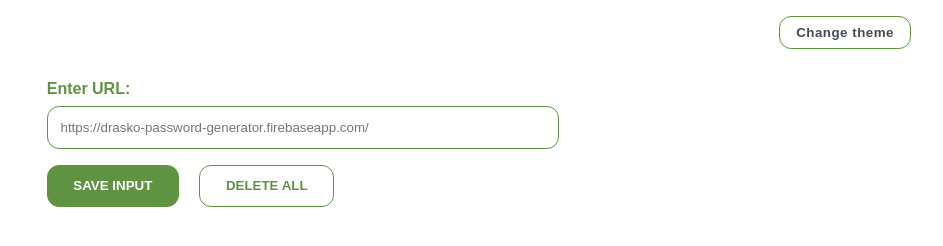
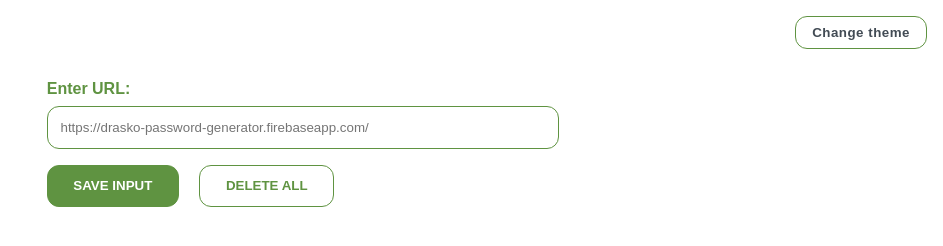
Before and after one commit to anamarijadraskovic/track_anything_pwa, a plain HTML site: page index.html in a window 1280 px wide. Shown: the whole page, without its empty margins (337-1280 px from the left). Drawn offline with Linux system fonts and the light colour scheme; no server answers.

Commit message:
Fix toggle button position

```diff
--- a/index.css
+++ b/index.css
@@ -102,7 +102,7 @@ a:hover {
 #change-theme-btn {
     position: absolute;
     top: 1rem;
-    right: 1rem;
+    right: 0;
     width: auto;
     padding: 0.5rem 1rem;
     background-color: inherit;
```
